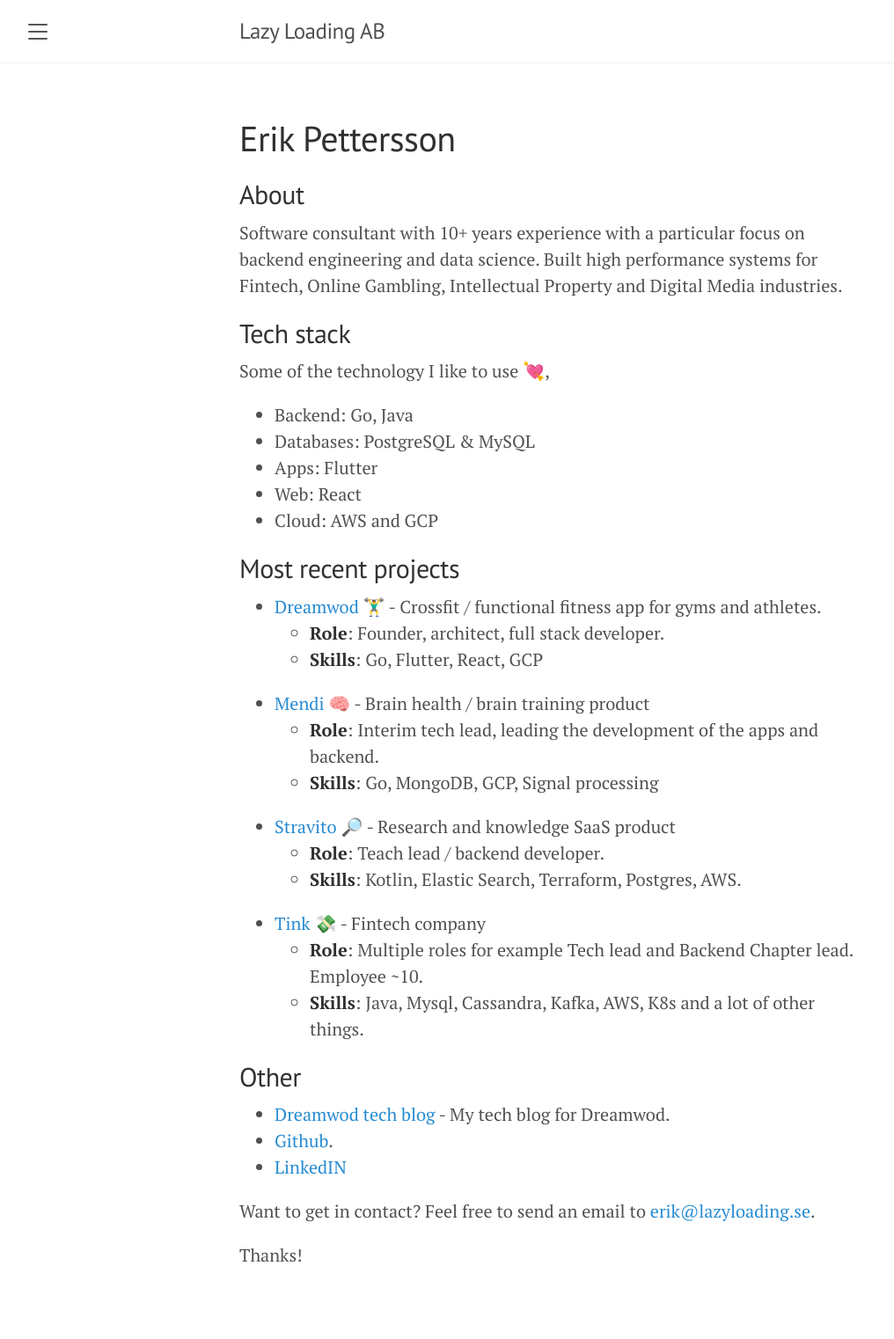
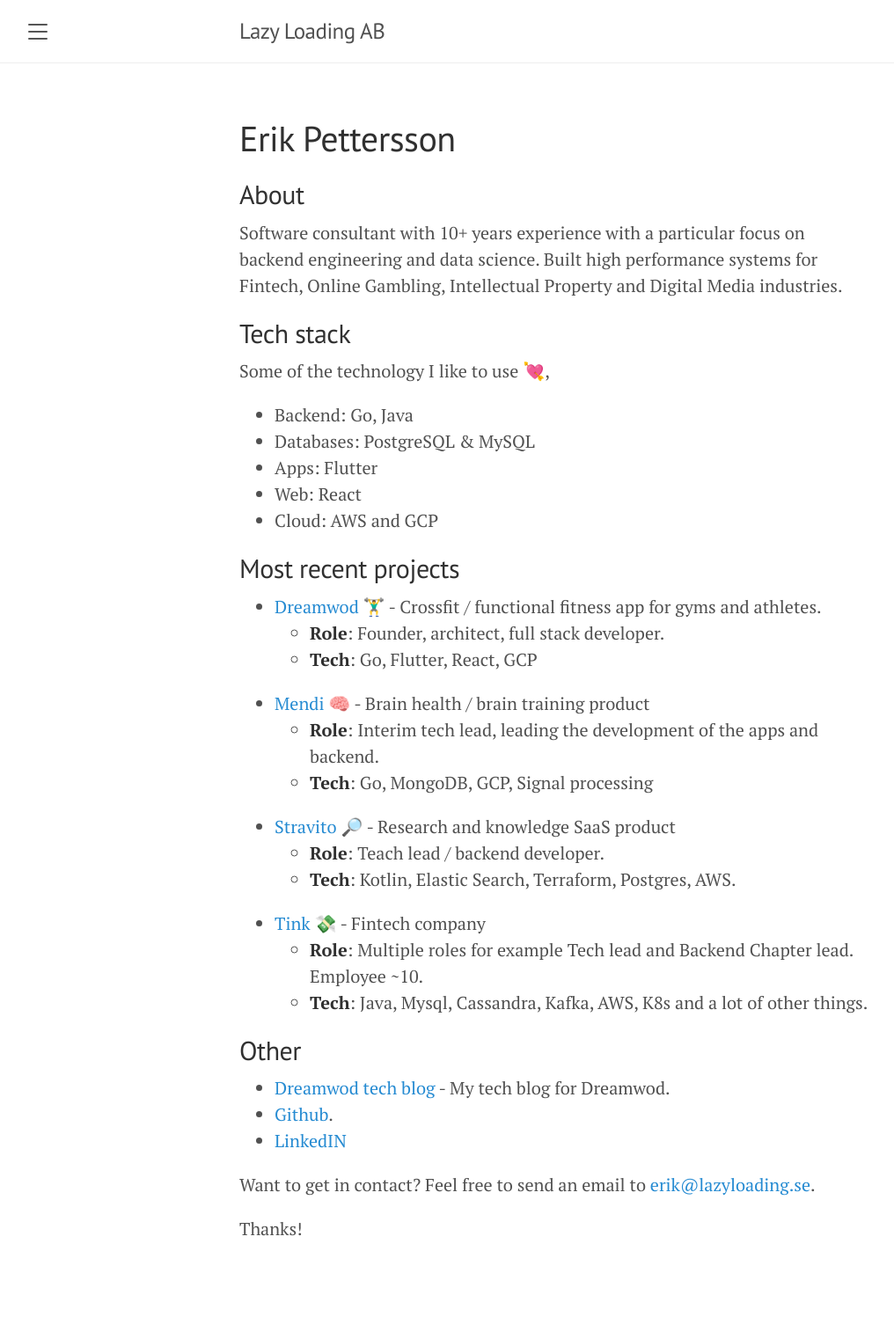
Before and after one commit to lazyloading-ab/lazyloading-ab.github.io, a Jekyll site: the page built from index.md, in a window 1280 px wide. Shown: the whole page at 88% size, without its empty margins (8-1024 px from the left). Built offline with Jekyll 4.4.1, drawn with Linux system fonts in a browser that asks for light colours; after the commit the page ends 1492 px from its top, so only the background shows below that.

Commit message:
Update index.md

```diff
--- a/index.md
+++ b/index.md
@@ -21,16 +21,16 @@ Some of the technology I like to use 💘,
 ## Most recent projects
 * [Dreamwod](https://www.dreamwod.app) 🏋️‍♂️ - Crossfit / functional fitness app for gyms and athletes.
   * **Role**: Founder, architect, full stack developer.
-  * **Skills**: Go, Flutter, React, GCP
+  * **Tech**: Go, Flutter, React, GCP
 * [Mendi](https://www.mendi.io) 🧠  - Brain health / brain training product
   * **Role**: Interim tech lead, leading the development of the apps and backend.
-  * **Skills**: Go, MongoDB, GCP, Signal processing
+  * **Tech**: Go, MongoDB, GCP, Signal processing
 * [Stravito](https://www.stravito.com) 🔎 - Research and knowledge SaaS product
   * **Role**: Teach lead / backend developer.
-  * **Skills**: Kotlin, Elastic Search, Terraform, Postgres, AWS.
+  * **Tech**: Kotlin, Elastic Search, Terraform, Postgres, AWS.
 * [Tink](https://www.tink.com) 💸 - Fintech company
   * **Role**: Multiple roles for example Tech lead and Backend Chapter lead. Employee ~10.
-  * **Skills**: Java, Mysql, Cassandra, Kafka, AWS, K8s and a lot of other things.
+  * **Tech**: Java, Mysql, Cassandra, Kafka, AWS, K8s and a lot of other things.
 
 ## Other
 * [Dreamwod tech blog](https://medium.com/dreamwod-tech) - My tech blog for Dreamwod.
```
